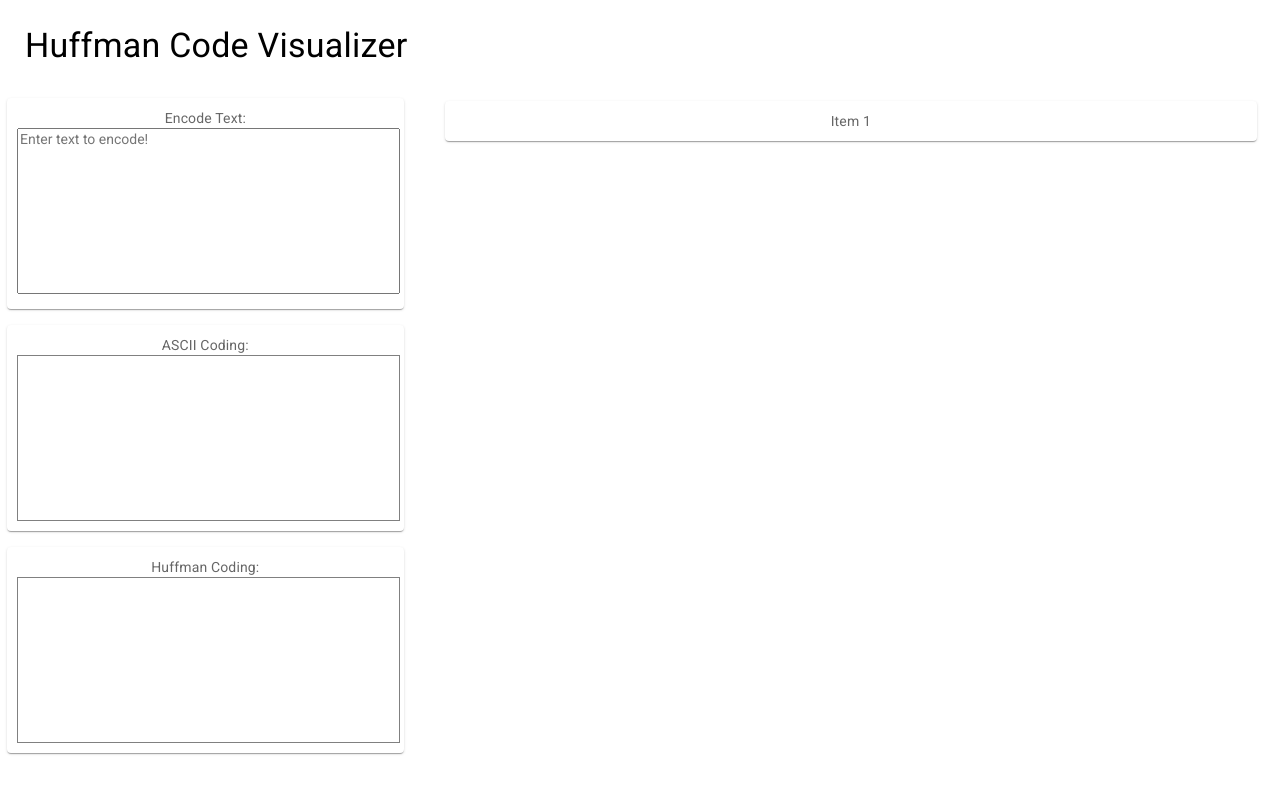
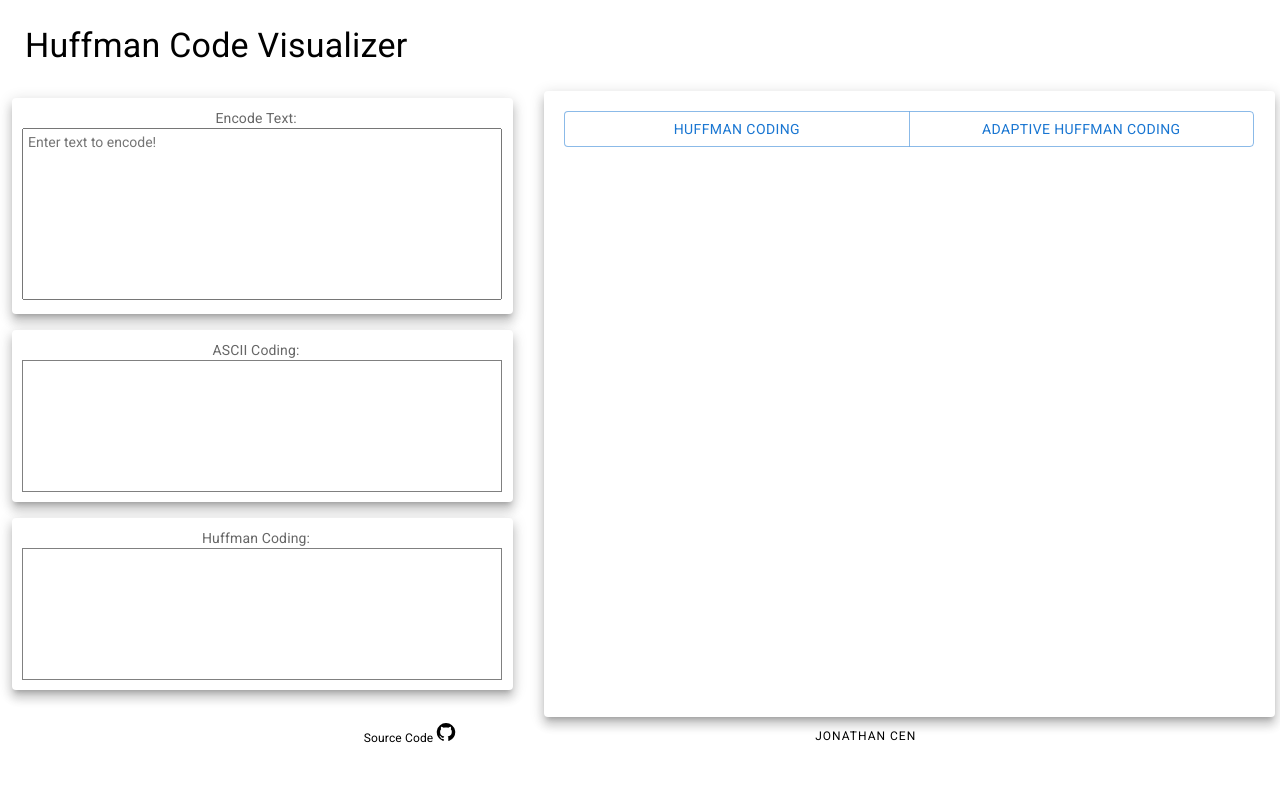
Before and after one commit to JonathanCen/Huffman-Coding-Visualizer, a React (Create React App) app in the folder huffman-code/: page / in a window 1280 px wide. Shown: the top 794 px of the page. Built offline with nearby package versions, Linux system fonts and the light colour scheme.

Commit message:
Fixed and added more components

```diff
--- a/huffman-code/package.json
+++ b/huffman-code/package.json
@@ -5,6 +5,8 @@
   "dependencies": {
     "@emotion/react": "^11.9.3",
     "@emotion/styled": "^11.9.3",
+    "@material-ui/icons": "^4.11.3",
+    "@mui/icons-material": "^5.8.4",
     "@mui/material": "^5.8.3",
     "@testing-library/jest-dom": "^5.16.4",
     "@testing-library/react": "^13.3.0",
--- a/huffman-code/src/App.css
+++ b/huffman-code/src/App.css
@@ -1,8 +1,34 @@
 #app-title {
-  padding-left: 25px;
-  padding-top: 25px;
+  padding-left: 20px;
+  padding-top: 20px;
 }
 
 #item1 {
-  width: 96%;
+  width: 95%;
 }
+
+#contact-info {
+  width: 500px;
+  margin: 0 auto;
+  padding-top: 60px;
+  display: flex;
+  justify-content: space-between;
+}
+
+#github-link,
+#personal-page-link,
+#app-title-anchor {
+  color: inherit;
+  text-decoration: none;
+}
+
+#personal-page-link,
+#github-link {
+  font-size: 12px;
+}
+
+#sudoku-grid {
+  border-collapse: collapse;
+  border: 3px solid var(--sudoku_color);
+  background-color: var(--sudoku_color);
+}
--- a/huffman-code/src/App.js
+++ b/huffman-code/src/App.js
@@ -1,36 +1,38 @@
 import React from "react";
-import Paper from "@mui/material/Paper";
-import Stack from "@mui/material/Stack";
-import { styled } from "@mui/material/styles";
-import "./App.css";
-import Grid from "@mui/material/Grid";
-import { Typography } from "@mui/material";
+import { Stack, Typography, Grid } from "@mui/material";
+import GitHubIcon from "@mui/icons-material/GitHub";
+
 import EncodeText from "./EncodeText";
 import Encoding from "./Encoding";
+import "./App.css";
 
-const Item = styled(Paper)(({ theme }) => ({
-  backgroundColor: theme.palette.mode === "dark" ? "#1A2027" : "#fff",
-  ...theme.typography.body2,
-  padding: "10px",
-  textAlign: "center",
-  color: theme.palette.text.secondary,
-}));
+import HuffmanCodeTree from "./HuffmanCodeTree";
+import Item from "./Item";
 
 function App() {
   return (
-    <Grid container direction="row" spacing={3} wrap="wrap">
+    <Grid
+      container
+      direction="row"
+      spacing={3}
+      wrap="wrap"
+      sx={{
+        padding: "5px",
+      }}
+    >
       <Grid item xs={12}>
         <Typography id="app-title" variant="h4" component="h4">
-          Huffman Code Visualizer
+          <a id="app-title-anchor" href="http://localhost:3000/">
+            Huffman Code Visualizer
+          </a>
         </Typography>
       </Grid>
-      <Grid item xs={4}>
+      <Grid item xs={5}>
         <Stack
           direction="column"
           spacing={2}
           sx={{
             margin: "7px",
-            height: "100%",
           }}
         >
           <Item>
@@ -44,16 +46,27 @@ function App() {
           </Item>
         </Stack>
       </Grid>
-      <Grid item xs={8}>
+      <Grid item xs={7}>
+        <Item rightPadding="10px" id="huffman-code-tree" height="100%">
+          <HuffmanCodeTree />
+        </Item>
+      </Grid>
+      <Grid item xs={12}>
         <Stack
-          direction="column"
-          spacing={3}
-          sx={{
-            margin: "10px",
-            height: "100%",
-          }}
+          direction="row"
+          justifyContent="space-evenly"
+          alignItems="center"
         >
-          <Item id="item1">Item 1</Item>
+          <Typography variant="subtitle1">
+            <a id="github-link" href="https://github.com/">
+              Source Code <GitHubIcon fontSize="small" />
+            </a>
+          </Typography>
+          <Typography variant="overline">
+            <a id="personal-page-link" href="https://google.com/">
+              Jonathan Cen
+            </a>
+          </Typography>
         </Stack>
       </Grid>
     </Grid>
--- a/huffman-code/src/EncodeText.css
+++ b/huffman-code/src/EncodeText.css
@@ -1,18 +1,18 @@
-/* #encode-text {
+/* #encode-textarea {
   -webkit-appearance: textarea;
   border: 1px solid gray;
   overflow: auto;
   text-align: left;
-  height: 30vh;
-  width: 50vw;
-  padding: 2px;
+  height: 20vh;
+  width: 100%;
+  padding: 5px;
 } */
 
 #encode-text {
   resize: none;
   height: 20vh;
   width: 100%;
-  padding: 2px;
+  padding: 5px;
   font-family: "Roboto", sans-serif;
 }
 
--- a/huffman-code/src/EncodeText.js
+++ b/huffman-code/src/EncodeText.js
@@ -4,15 +4,24 @@ import { EncodeTextContext } from "./EncodeTextContext";
 import "./EncodeText.css";
 
 function EncodeText(props) {
-  const { updateEncodeText } = useContext(EncodeTextContext);
+  const { encodeText, updateEncodeText } = useContext(EncodeTextContext);
+
+  // useEffect(() => {
+  //   document.addEventListener("keydown", onKeyPressed);
+  // }, []);
 
   function enterText(e) {
     const newText = e.target.value;
-    updateEncodeText(newText.split(""));
+    const encodeText = newText.split("").map((char) => char.charCodeAt(0));
+    updateEncodeText(encodeText);
   }
 
+  // function onKeyPressed(e) {
+  //   console.log(e);
+  // }
+
   return (
-    <div>
+    <React.Fragment>
       <Typography
         variant="body2"
         sx={{
@@ -26,7 +35,19 @@ function EncodeText(props) {
         placeholder="Enter text to encode!"
         onChange={enterText}
       ></textarea>
-    </div>
+      {/* <div
+        id="encode-textarea"
+        // onInput={enterText}
+        onKeyDown={onKeyPressed}
+        tabIndex="0"
+        contentEditable="true"
+        suppressContentEditableWarning="true"
+      >
+        {encodeText.map((char, index) => {
+          return <span key={index}>{char}</span>;
+        })}
+      </div> */}
+    </React.Fragment>
   );
 }
 
--- a/huffman-code/src/Encoding.css
+++ b/huffman-code/src/Encoding.css
@@ -5,12 +5,32 @@
   overflow: auto;
   text-align: left;
   color: rgba(0, 0, 0, 0.6);
-  height: 20vh;
+  height: 15vh;
   width: 100%;
-  padding: 2px;
-  pointer-events: none;
+  padding: 5px;
+  cursor: default;
+  /* pointer-events: none; */
 }
 
 [contentEditable="true"]:empty:not(:focus):before {
   content: attr(data-text);
 }
+
+.encoding-span {
+  margin: 5px;
+  /* padding: 5px; */
+}
+
+.encoding-span-hover {
+  cursor: pointer;
+  text-decoration: rgba(0, 0, 255, 0.2) wavy underline;
+  /* background-color: rgba(0, 0, 255, 0.2);
+  box-shadow: 0px 0px 5px 3px rgba(0, 0, 255, 0.2); */
+}
+
+.encoding-span:hover {
+  cursor: pointer;
+  text-decoration: rgba(0, 0, 255, 0.2) wavy underline;
+  /* background-color: rgba(0, 0, 255, 0.2);
+  box-shadow: 0px 0px 5px 3px rgba(0, 0, 255, 0.2); */
+}
--- a/huffman-code/src/Encoding.js
+++ b/huffman-code/src/Encoding.js
@@ -1,14 +1,16 @@
-import React, { useContext, useEffect } from "react";
+import React, { useState, useContext, useEffect } from "react";
 import { Typography } from "@mui/material";
 import { EncodeTextContext } from "./EncodeTextContext";
 import "./Encoding.css";
 
 function Encoding(props) {
-  const { encodeText } = useContext(EncodeTextContext);
+  const { encodeText, updateEncodeText } = useContext(EncodeTextContext);
+  // const [ascciSpanHover, setAscciSpanHover] = useState("");
+  // const [huffmanSpanHover, setHuffmanSpanHover] = useState("");
 
-  useEffect(() => {
-    console.log(`Encoding ${props.encodingName}: ${encodeText}`);
-  }, [encodeText, props.encodingName]);
+  // useEffect(() => {
+  //   console.log(`Encoding ${props.encodingName}: ${encodeText}`);
+  // }, [encodeText, props.encodingName]);
 
   return (
     <div>
@@ -20,16 +22,41 @@ function Encoding(props) {
       >
         {props.encodingName}:
       </Typography>
-      <div
-        disabled
-        id="encoding-div"
-        contentEditable="true"
-        suppressContentEditableWarning={true}
-      >
-        {encodeText.map((char, index) => {
-          return <span key={index}>{char}</span>;
+      <div disabled id="encoding-div">
+        {encodeText.map((charEncodingCode, index) => {
+          return (
+            <span
+              className={"encoding-span"}
+              onMouseEnter={(e) => {
+                // const hoverElementId = e.target.id;
+                const id = e.target.id.split("-")[2];
+                document
+                  .getElementById(`ascci-coding-${id}`)
+                  .classList.add("encoding-span-hover");
+                document
+                  .getElementById(`huffman-coding-${id}`)
+                  .classList.add("encoding-span-hover");
+              }}
+              onMouseLeave={(e) => {
+                const id = e.target.id.split("-")[2];
+                document
+                  .getElementById(`ascci-coding-${id}`)
+                  .classList.remove("encoding-span-hover");
+                document
+                  .getElementById(`huffman-coding-${id}`)
+                  .classList.remove("encoding-span-hover");
+              }}
+              id={
+                props.encodingName === "ASCII Coding"
+                  ? `ascci-coding-${index}`
+                  : `huffman-coding-${index}`
+              }
+              key={index}
+            >
+              {charEncodingCode}{" "}
+            </span>
+          );
         })}
-        {/* {encodeText} */}
       </div>
     </div>
   );
--- /dev/null
+++ b/huffman-code/src/HuffmanCodeTree.css
@@ -0,0 +1,5 @@
+#huffman-code-tree {
+  width: 100%;
+  height: 90%;
+  /* border: 1px solid black; */
+}
--- /dev/null
+++ b/huffman-code/src/HuffmanCodeTree.js
@@ -0,0 +1,42 @@
+import React from "react";
+import { ButtonGroup, Button, Stack } from "@mui/material";
+import "./HuffmanCodeTree.css";
+
+function HuffmanCodeTree(props) {
+  return (
+    <Stack
+      direction="column"
+      sx={{
+        margin: "10px",
+        height: "100%",
+      }}
+    >
+      <ButtonGroup
+        variant="outlined"
+        // color="secondary"
+        aria-label="outlined primary button group"
+        sx={{
+          width: "100%",
+        }}
+      >
+        <Button
+          sx={{
+            width: "50%",
+          }}
+        >
+          Huffman Coding
+        </Button>
+        <Button
+          sx={{
+            width: "50%",
+          }}
+        >
+          Adaptive Huffman Coding
+        </Button>
+      </ButtonGroup>
+      <svg id="huffman-code-tree"></svg>
+    </Stack>
+  );
+}
+
+export default HuffmanCodeTree;
--- /dev/null
+++ b/huffman-code/src/Item.js
@@ -0,0 +1,33 @@
+import React from "react";
+import { Paper } from "@mui/material";
+
+// const Item = styled(Paper)(({ theme }) => ({
+//   backgroundColor: theme.palette.mode === "dark" ? "#1A2027" : "#fff",
+//   ...theme.typography.body2,
+//   padding: "10px",
+//   paddingRight: "23px",
+//   textAlign: "center",
+//   color: theme.palette.text.secondary,
+// }));
+
+function Item(props) {
+  const rightPadding =
+    props.rightPadding === undefined ? "23px" : props.rightPadding;
+  const height = props.height === undefined ? "auto" : props.height;
+  return (
+    <Paper
+      elevation={8}
+      sx={{
+        height: height,
+        padding: "10px",
+        textAlign: "center",
+        backgroundColor: "#fff",
+        paddingRight: rightPadding,
+      }}
+    >
+      {props.children}
+    </Paper>
+  );
+}
+
+export default Item;
```
Also changed, not shown: huffman-code/src/TextArea.js (added), 1 other file (tests, documents, lock files or other folders).
